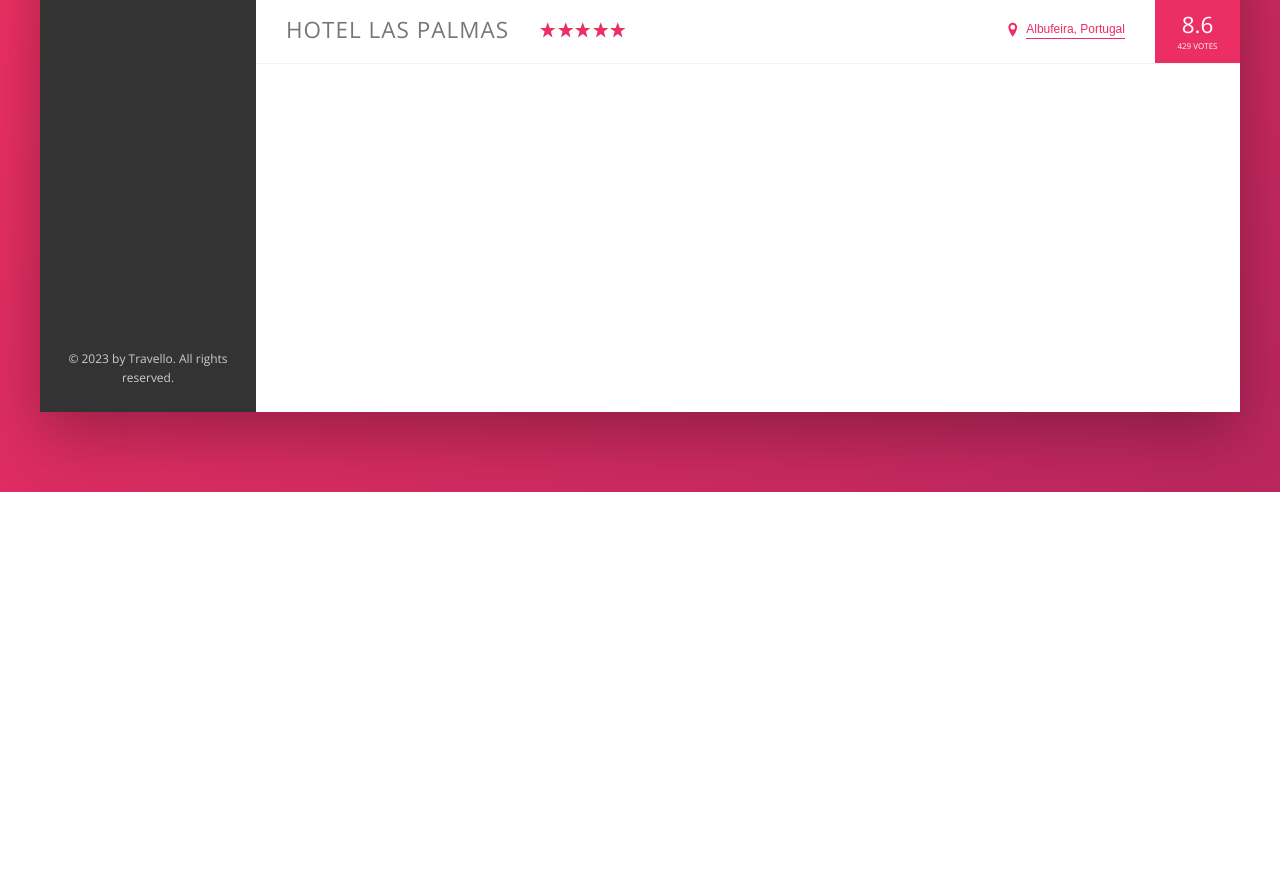
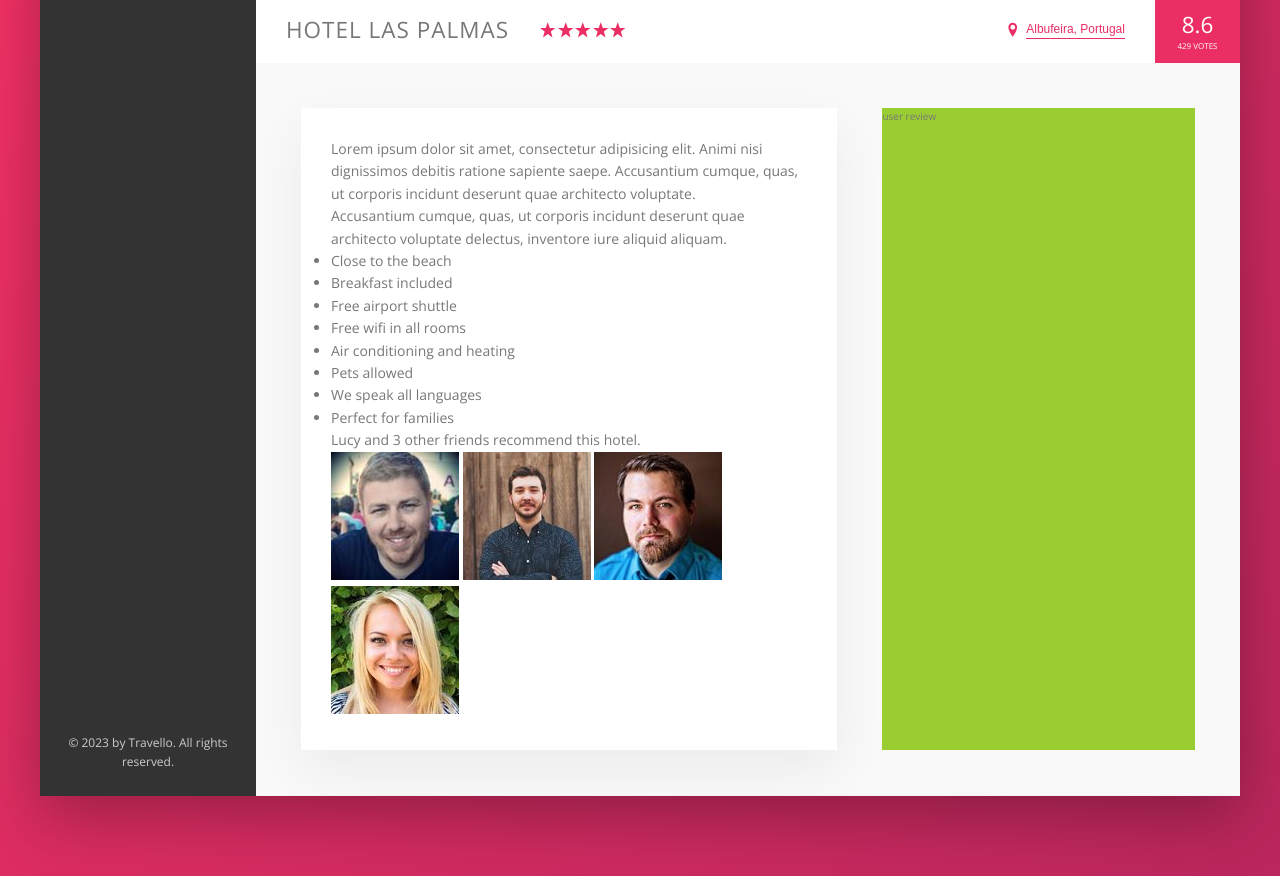
Before and after one commit to P666R/Travello, a website: page index.html in a window 1280 px wide. Shown: the part 538-1414 px from the top of the page. Before the commit the page ends 1030 px from the top, so only its background shows below. Drawn offline with nearby package versions, Linux system fonts and the light colour scheme.

Commit message:
building description section-1

```diff
--- a/index.html
+++ b/index.html
@@ -163,6 +163,63 @@
               <div class="overview__rating-count">429 votes</div>
             </div>
           </div>
+
+          <div class="detail">
+            <div class="description">
+              <p class="paragraph">
+                Lorem ipsum dolor sit amet, consectetur adipisicing elit. Animi
+                nisi dignissimos debitis ratione sapiente saepe. Accusantium
+                cumque, quas, ut corporis incidunt deserunt quae architecto
+                voluptate.
+              </p>
+
+              <p class="paragraph">
+                Accusantium cumque, quas, ut corporis incidunt deserunt quae
+                architecto voluptate delectus, inventore iure aliquid aliquam.
+              </p>
+
+              <ul class="list">
+                <li class="list-item">Close to the beach</li>
+                <li class="list-item">Breakfast included</li>
+                <li class="list-item">Free airport shuttle</li>
+                <li class="list-item">Free wifi in all rooms</li>
+                <li class="list-item">Air conditioning and heating</li>
+                <li class="list-item">Pets allowed</li>
+                <li class="list-item">We speak all languages</li>
+                <li class="list-item">Perfect for families</li>
+              </ul>
+
+              <div class="recommend">
+                <p class="recommend__count">
+                  Lucy and 3 other friends recommend this hotel.
+                </p>
+                <div class="recommend__friends">
+                  <img
+                    src="img/user-3.jpg"
+                    alt="friend 1"
+                    class="recommend__photo"
+                  />
+                  <img
+                    src="img/user-4.jpg"
+                    alt="friend 2"
+                    class="recommend__photo"
+                  />
+                  <img
+                    src="img/user-5.jpg"
+                    alt="friend 3"
+                    class="recommend__photo"
+                  />
+                  <img
+                    src="img/user-6.jpg"
+                    alt="friend 4"
+                    class="recommend__photo"
+                  />
+                </div>
+              </div>
+            </div>
+
+            <div class="user-reviews">user review</div>
+          </div>
         </main>
       </div>
     </div>
--- a/sass/_base.scss
+++ b/sass/_base.scss
@@ -13,6 +13,9 @@
   --color-grey-dark-3: #999;
 
   --shadow-dark: 0 2rem 6rem rgba(0, 0, 0, 0.3);
+  --shadow-light: 0 2rem 5rem rgba(0, 0, 0, 0.06);
+
+  --line: 1px solid var(--color-grey-light-2);
 }
 
 * {
--- a/sass/_components.scss
+++ b/sass/_components.scss
@@ -202,7 +202,7 @@
 .overview {
   display: flex;
   align-items: center;
-  border-bottom: 1px solid var(--color-grey-light-2);
+  border-bottom: 1px solid var(--line);
 
   &__heading {
     font-size: 2.25rem;
--- a/sass/_layout.scss
+++ b/sass/_layout.scss
@@ -11,7 +11,7 @@
   font-size: 1.4rem;
   height: 7rem;
   background-color: #fff;
-  border-bottom: 1px solid var(--color-grey-light-2);
+  border-bottom: var(--line);
 
   display: flex;
   justify-content: space-between;
@@ -34,7 +34,26 @@
 .hotel-view {
   background-color: #fff;
 
-  height: 80rem;
-
   flex: 1;
 }
+
+.detail {
+  display: flex;
+  padding: 4.5rem;
+  background-color: var(--color-grey-light-1);
+  border-bottom: var(--line);
+}
+
+.description {
+  font-size: 1.4rem;
+  background-color: #fff;
+  box-shadow: var(--shadow-light);
+  padding: 3rem;
+  flex: 0 0 60%;
+  margin-right: 4.5rem;
+}
+
+.user-reviews {
+  background-color: yellowgreen;
+  flex: 1;
+}
```
Also changed, not shown: css/style.css, 1 other file.
